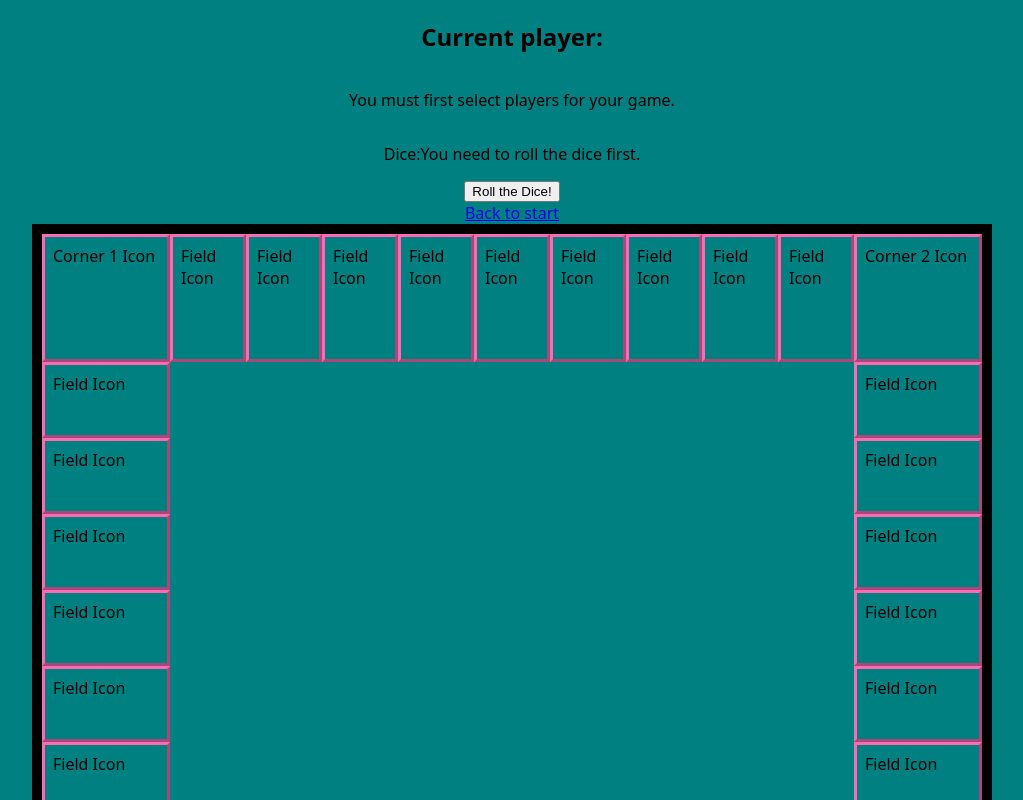
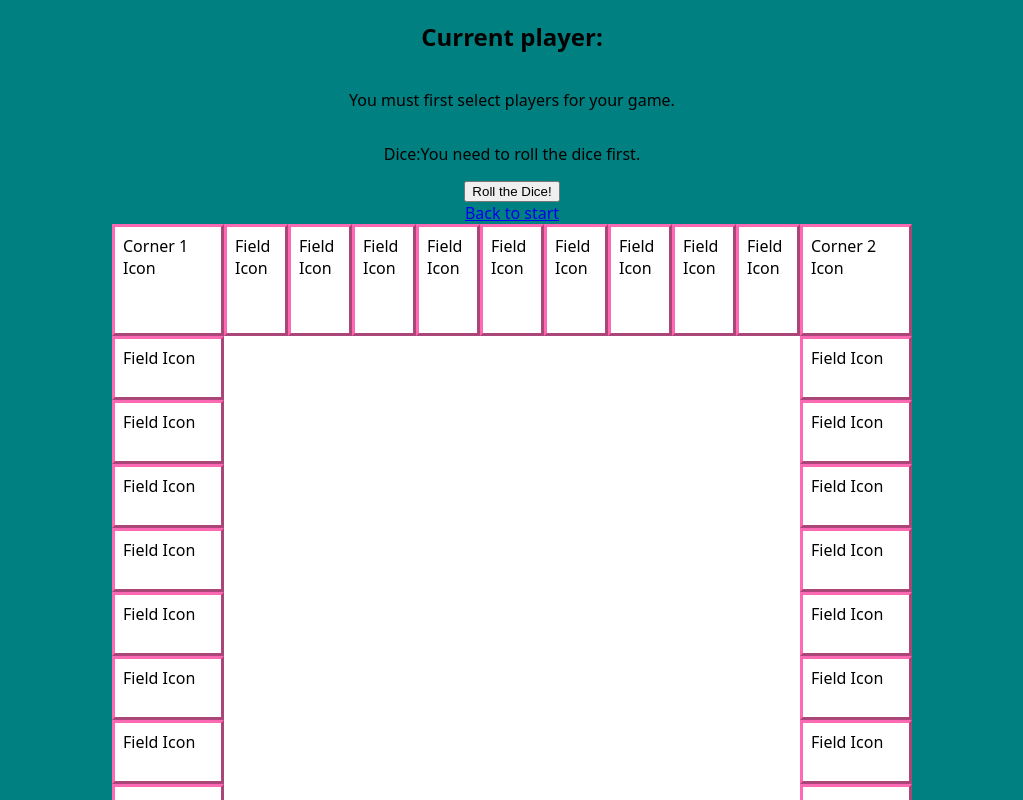
Before and after one commit to mbosselmann/pyropoly, a Next.js app: page /board in a window 1280 px wide. Shown: the top 800 px of the page, without its empty margins (128-1151 px from the left). Built offline with nearby package versions, Linux system fonts and the light colour scheme.

Commit message:
Add css variables

```diff
--- a/src/components/Board.tsx
+++ b/src/components/Board.tsx
@@ -20,15 +20,15 @@ export default function Board() {
 }
 const Container = styled.div`
   display: grid;
-  width: 60rem;
-  height: 60rem;
+  width: var(--board-size);
+  height: var(--board-size);
   margin: 0 auto;
+  background-color: #fff;
   gap: 0;
-  grid-template-rows: 8rem auto 8rem;
-  border: 10px solid black;
+  grid-template-rows: var(--field-size) auto var(--field-size);
 `;
 
 const Grid = styled.div`
   display: grid;
-  grid-template-columns: 8rem auto 8rem;
+  grid-template-columns: var(--field-size) auto var(--field-size);
 `;
--- a/src/components/Panel.tsx
+++ b/src/components/Panel.tsx
@@ -33,13 +33,13 @@ const List = styled.ul.attrs({
   ${({ variant }) =>
     variant === "vertical" &&
     css`
-      width: 8rem;
+      width: var(--field-size);
       grid-template-rows: repeat(9, 1fr);
     `}
   ${({ variant }) =>
     variant === "horizontal" &&
     css`
-      height: 8rem;
-      grid-template-columns: 8rem repeat(9, 1fr) 8rem;
+      height: var(--field-size);
+      grid-template-columns: var(--field-size) repeat(9, 1fr) var(--field-size);
     `}
 `;
--- a/styles.tsx
+++ b/styles.tsx
@@ -1,6 +1,12 @@
 import { createGlobalStyle } from "styled-components";
 
 export default createGlobalStyle`
+ :root {
+  --field-size: 7rem;
+  --board-size: 50rem;
+ }
+
+
   *,
   *::before,
   *::after {
```
